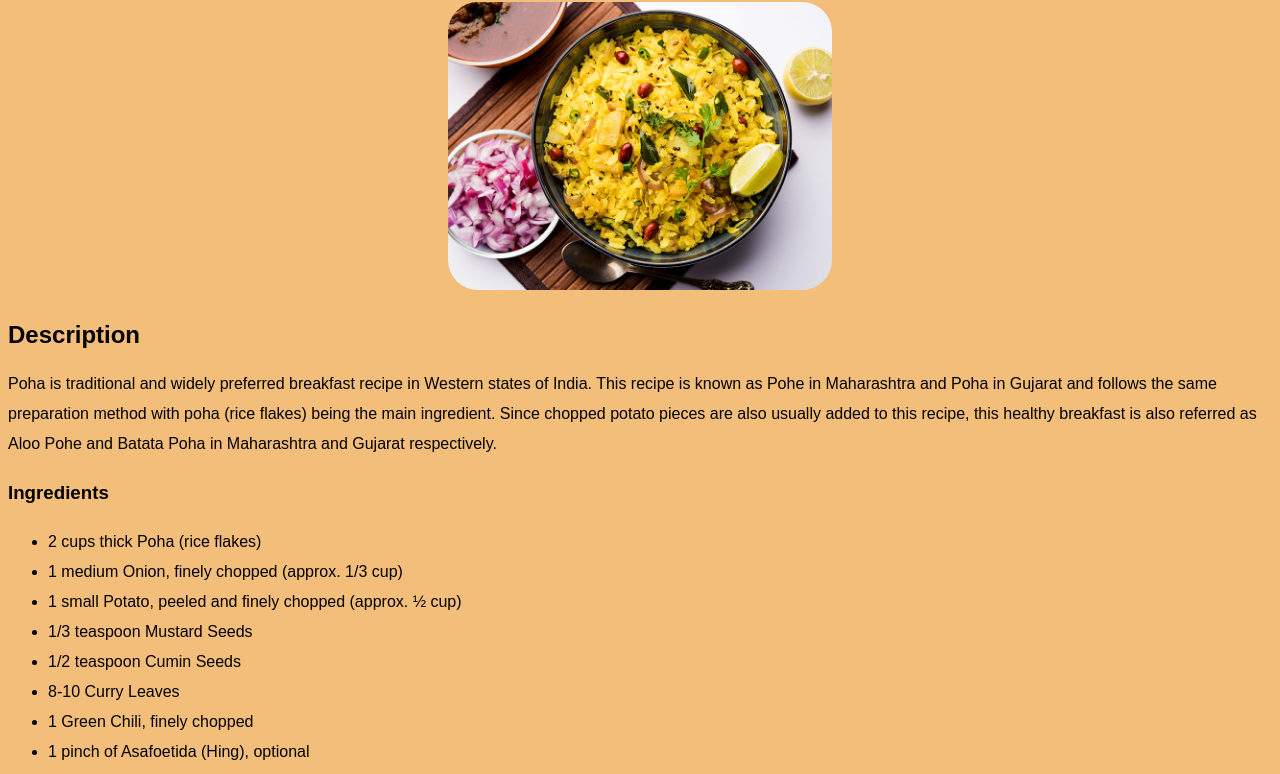
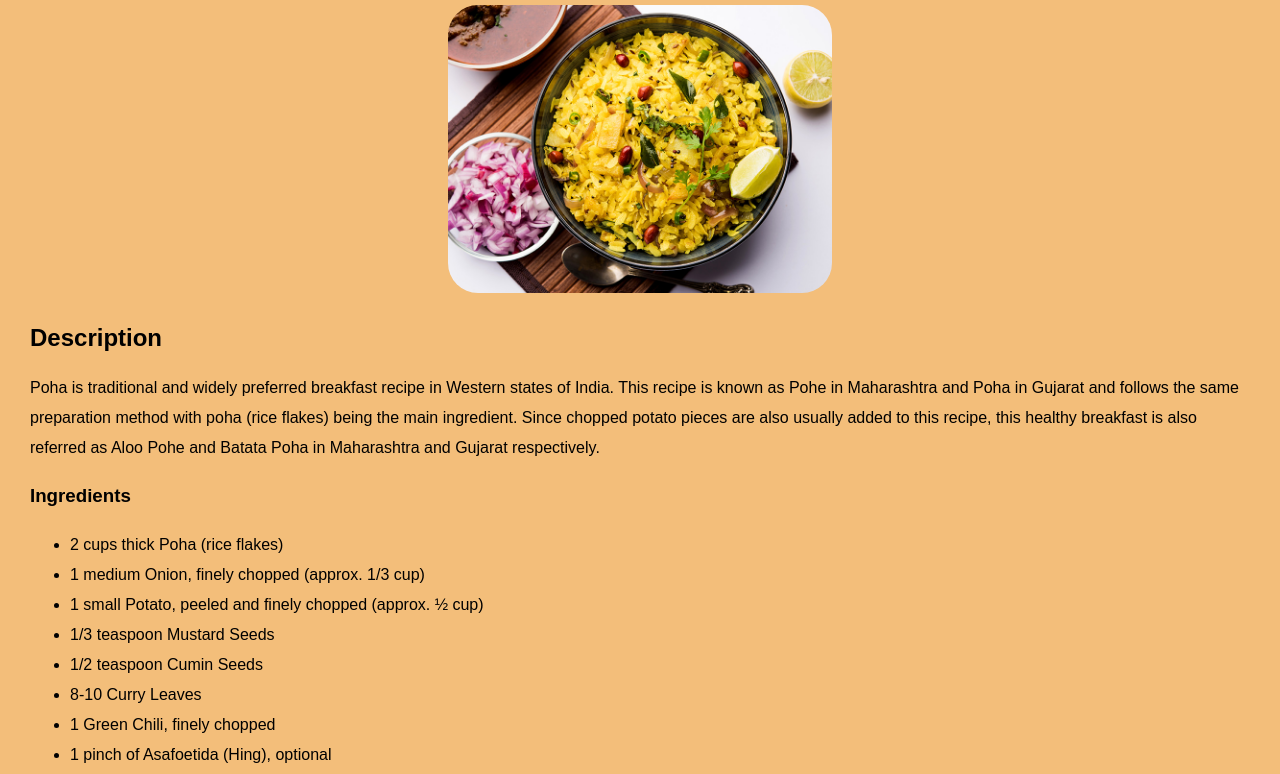
Before and after one commit to amitnit91/odin-recipes, a plain HTML site: page recipes/poha.html in a window 1280 px wide. Shown: the part 82-856 px from the top of the page. Drawn offline with Linux system fonts and the light colour scheme.

Commit message:
Added margin in style.css

```diff
--- a/style.css
+++ b/style.css
@@ -28,6 +28,9 @@ ul li a,.image-container a{
 h1{
     color: rgb(48, 13, 172);
     font-size: 40px;
+}
+.recipe{
+    margin: 30px;
 }
 .recipe h1{
     text-align: center;
```
